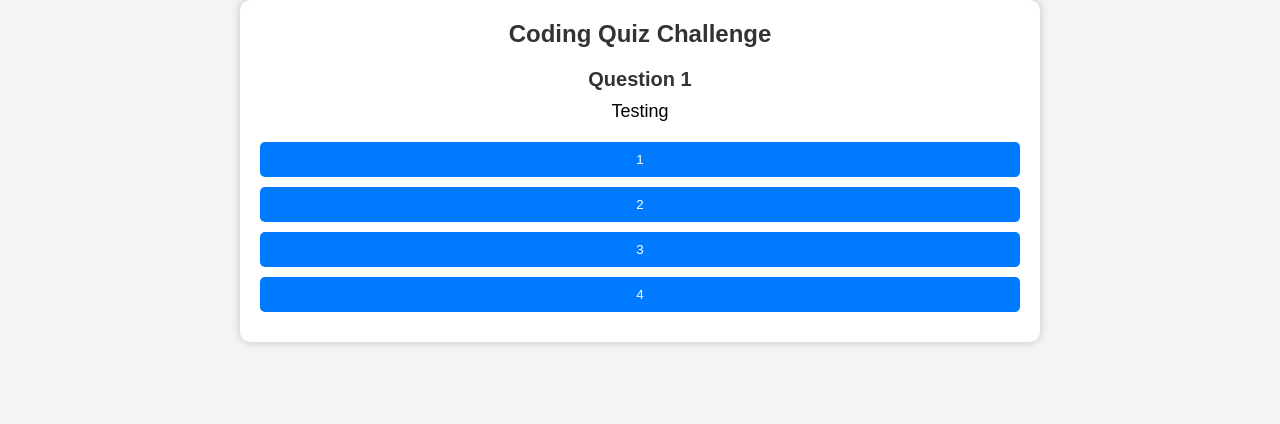
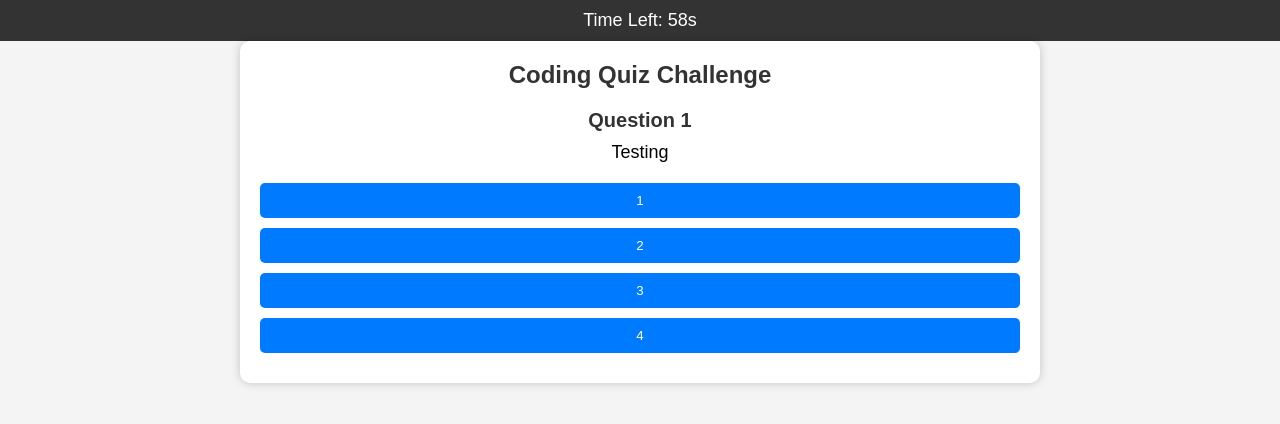
Before and after one commit to Clkwong3/brain-teaser, a plain HTML site: page index.html in a window 1280 px wide. Both pictures are taken after a click on the button "Start Quiz". Drawn offline with Linux system fonts and the light colour scheme.

Commit message:
Got the timer

```diff
--- a/index.html
+++ b/index.html
@@ -1,11 +1,16 @@
 <!DOCTYPE html>
 <html lang="en">
   <head>
-    <!-- ... (your meta tags and CSS link) ... -->
+    <meta charset="UTF-8" />
+    <meta name="viewport" content="width=device-width, initial-scale=1.0" />
     <title>Code Quiz</title>
     <link rel="stylesheet" href="style.css" />
   </head>
   <body>
+    <nav class="navbar">
+      <span id="timer">Time Left: 60s</span>
+    </nav>
+
     <div class="wrapper">
       <header>
         <h1>Coding Quiz Challenge</h1>
--- a/script.js
+++ b/script.js
@@ -26,12 +26,17 @@ function startQuiz() {
   landingPageSection.style.display = "none"; // Hide the landing page
   quizSection.style.display = "block"; // Show the quiz
   showQuestion();
+
   // Start the timer
+  const timerElement = document.getElementById("timer");
   const timer = setInterval(function () {
-    timeLeft--;
-    if (timeLeft <= 0) {
-      clearInterval(timer);
+    if (timeLeft <= 0 || currentQuestion >= questions.length) {
+      clearInterval(timer); // Stop the timer if the quiz is finished
       endQuiz();
+    } else {
+      timeLeft--;
+      // Update the timer text
+      timerElement.textContent = `Time Left: ${timeLeft}s`;
     }
   }, 1000);
 }
--- a/style.css
+++ b/style.css
@@ -19,6 +19,19 @@ body {
   background-color: #fff;
   border-radius: 10px;
   box-shadow: 0 0 10px rgba(0, 0, 0, 0.2);
+}
+
+/* Style the navigation bar */
+.navbar {
+  background-color: #333;
+  color: #fff;
+  text-align: center;
+  padding: 10px 0;
+}
+
+/* Style the timer text */
+#timer {
+  font-size: 18px;
 }
 
 /* Style the header section */
```
